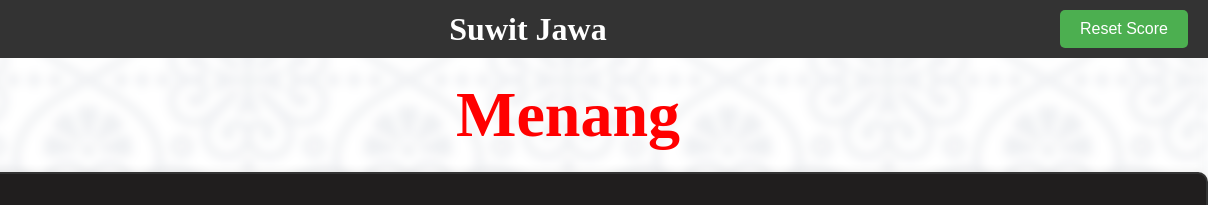
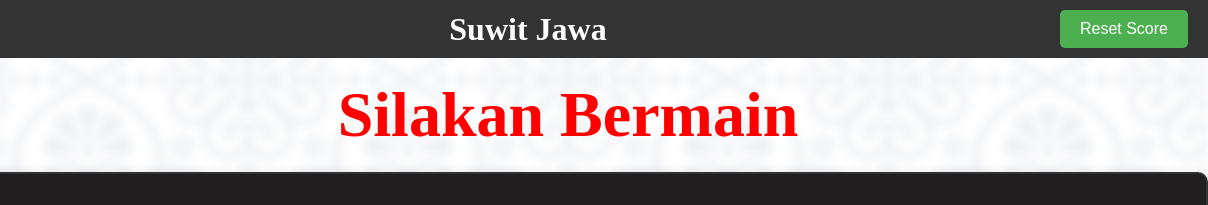
Before and after one commit to FarrelGhozy/Suit_Jawa, a plain HTML site: page index.html in a window 1280 px wide. Shown: the top 205 px of the page, 72-1280 px from the left. Drawn offline with Linux system fonts and the light colour scheme; a web font is replaced by a local one.

Commit message:
projek sederhana selesai

```diff
--- a/index.html
+++ b/index.html
@@ -20,7 +20,7 @@
       <h2>Suwit Jawa</h2>
       <button id="reset">Reset Score</button>
     </div>
-    <div class="info">Menang</div>
+    <div class="info">Silakan Bermain</div>
 
     <div class="container">
       <div class="area-komputer">
```
